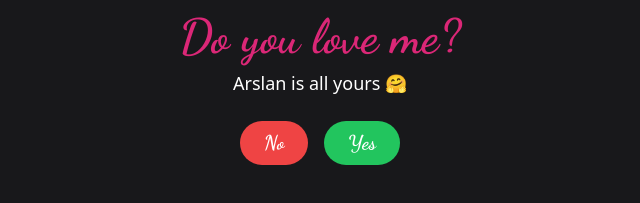
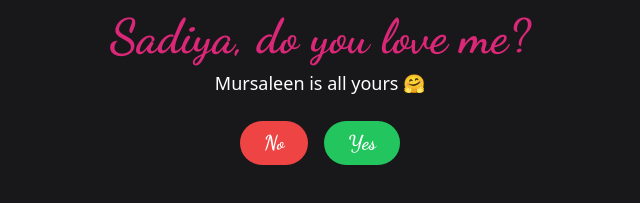
Before and after one commit to mursaleen-nisar/do-you-love-me, a plain HTML site: page index.html in a window 1280 px wide. Shown: the part 439-642 px from the top of the page, without its empty margins (320-960 px from the left). Drawn offline with nearby package versions, Linux system fonts and the light colour scheme.

Commit message:
changed names

```diff
--- a/index.html
+++ b/index.html
@@ -21,8 +21,8 @@
             <div class="w-full sm:w-96 h-60 overflow-hidden rounded-xl mb-4">
                 <video class="video mx-auto w-full h-full object-cover" src="./assets/1.mp4" autoplay muted loop playsinline preload="auto"></video>
             </div>
-            <h1 class="title text-3xl sm:text-5xl font-bold text-pink-600 mb-2">Do you love me?</h1>
-            <p class="sub-title text-base sm:text-lg text-white mb-6">Arslan is all yours 🤗</p>
+            <h1 class="title text-3xl sm:text-5xl font-bold text-pink-600 mb-2">Sadiya, do you love me?</h1>
+            <p class="sub-title text-base sm:text-lg text-white mb-6">Mursaleen is all yours 🤗</p>
             <div class="flex justify-center gap-2 sm:gap-4">
                 <button class="no-btn btn bg-red-500 text-white text-lg sm:text-xl font-bold py-2 px-4 sm:px-6 rounded-full hover:bg-red-700">No</button>
                 <button class="yes-btn btn bg-green-500 text-white text-lg sm:text-xl font-bold py-2 px-4 sm:px-6 rounded-full hover:bg-green-700">Yes</button>
```
